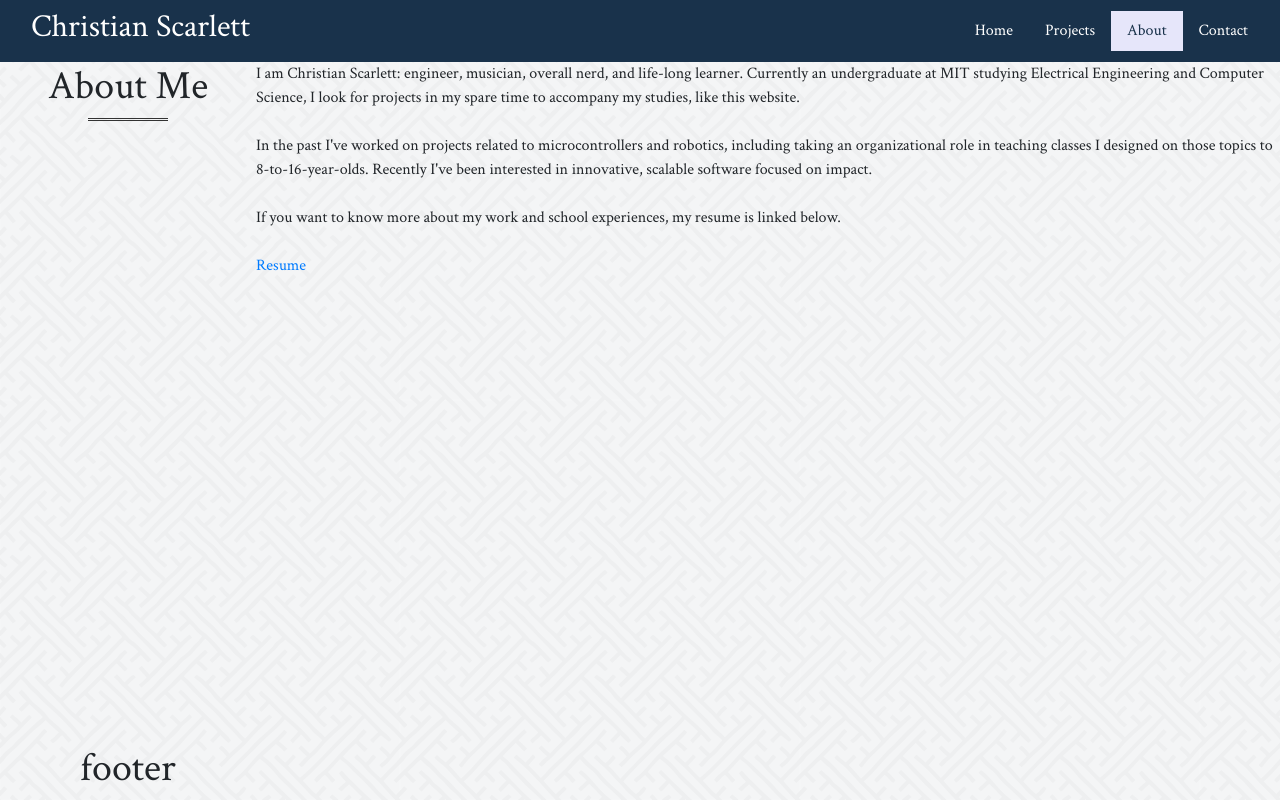
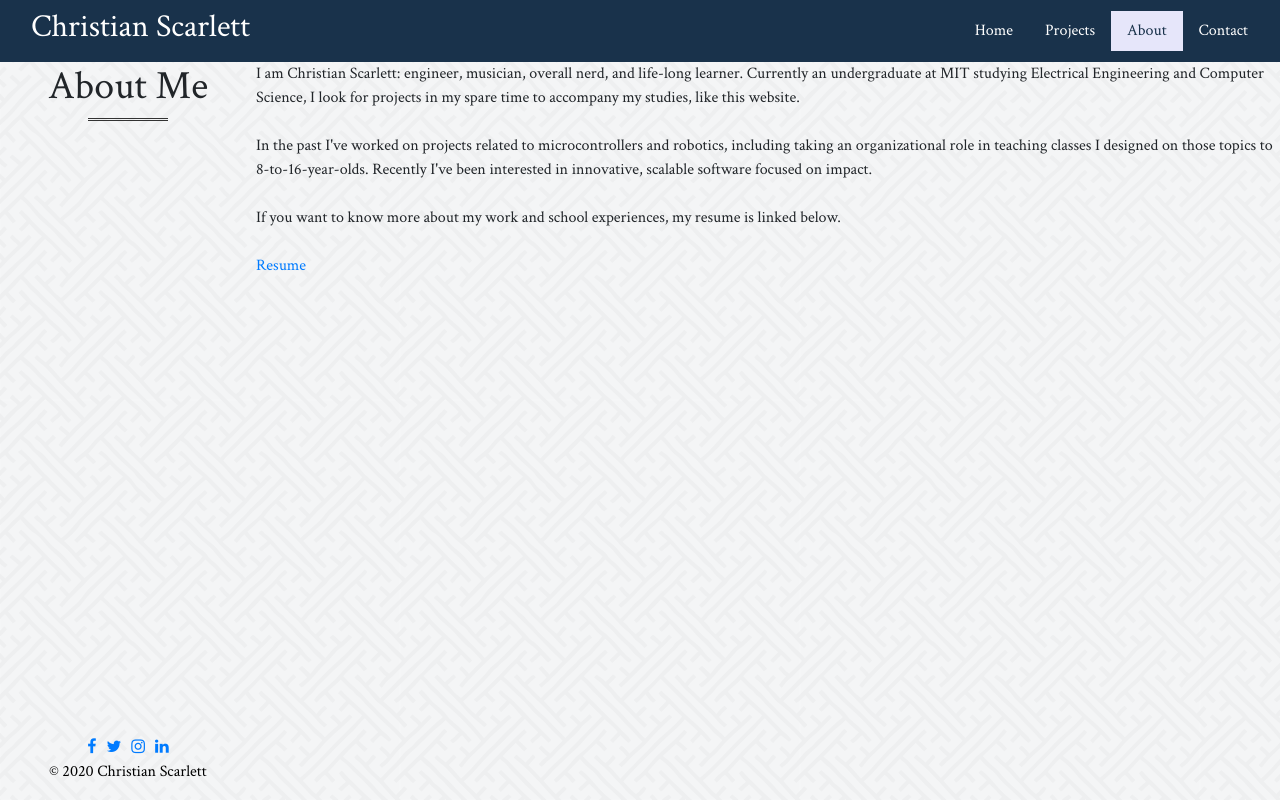
Before and after one commit to christianscarlett/website, a React (Create React App) app: page /#/about in a window 1280 px wide. Built offline with nearby package versions, Linux system fonts and the light colour scheme.

Commit message:
footer stuff

```diff
--- a/src/components/Footer.js
+++ b/src/components/Footer.js
@@ -3,7 +3,7 @@ import React, { Component } from 'react';
 class Footer extends Component {
   render() {
     return (
-      <footer class="footer font-small py-3" id="footer">
+      <footer class={(this.props.nocolor ? "nocolor " : "") + "footer font-small py-3"} id="footer">
         <div class="row-12">
           <div class="container text-center">
             <a href="https://www.facebook.com/chriscar2000" target="_blank" rel="noopener noreferrer"><i class="fa fa-facebook"></i></a>
@@ -12,8 +12,8 @@ class Footer extends Component {
             <a href="https://www.linkedin.com/in/christianscarlett/" target="_blank" rel="noopener noreferrer"><i class="fa fa-linkedin"></i></a>
           </div>
         </div>
-        <div class="footer-copyright text-center py-3">© {new Date(Date.now()).getFullYear()} Copyright Christian Scarlett</div>
-    </footer>
+        <div class="footer-copyright text-center">© {new Date(Date.now()).getFullYear()} Christian Scarlett</div>
+      </footer>
     );
   }
 }
--- a/src/templates/Subpage.js
+++ b/src/templates/Subpage.js
@@ -20,9 +20,7 @@ class Subpage extends Component {
               </h1>
               <hr class="separator" />
             </div>
-            <div>
-              <h1>footer</h1>
-            </div>
+            <Footer nocolor />
           </div>
           <div class='subpage-content'>
             {this.props.content}
--- a/src/webcss.css
+++ b/src/webcss.css
@@ -146,15 +146,24 @@ nav {
 }
 
 /* Footer Design */
+.nocolor {
+    background-color: rgba(0,0,0,0);
+    color: black;
+}
+
 footer {
     background-color: rgb(25, 50, 75);
     bottom: 0;
     margin-bottom: 0;
-    height: 100px;
+    color: white;
 }
 
 .footer-copyright{
-    color: white;
+    /* color: white; */
+    padding-left: 5px;
+    padding-right: 5px;
+    padding-top: 0;
+    padding-bottom: 0;
 }
 
 footer a {
```
